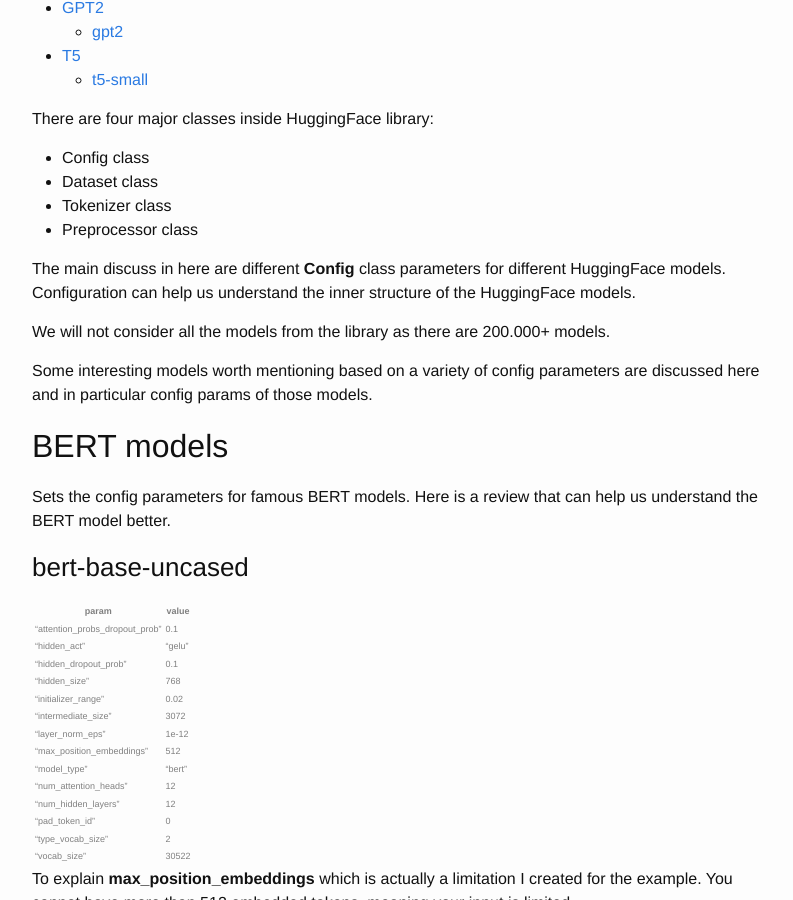
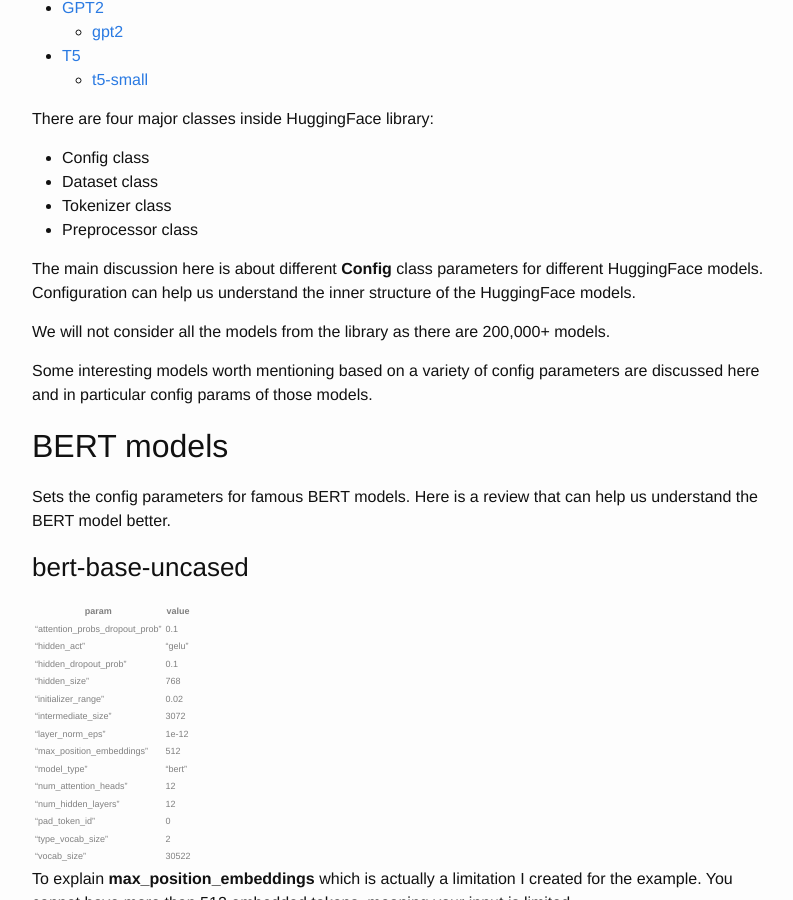
Before and after one commit to dejanbatanjac/dejanbatanjac.github.io, a Jekyll site: the page built from _posts/2020-05-25-huggingface-library.md, in a window 1280 px wide and 900 px high, scrolled down 780 px. Shown: the whole window, without its empty margins (238-1031 px from the left). Built offline with Jekyll 4.4.1, drawn with Linux system fonts in a browser that asks for light colours.

Commit message:
fix: spelling/typos in 2020-05-25-huggingface-library.md + update izveštaj.pdf
Report now 28 articles.

```diff
--- a/_posts/2020-05-25-huggingface-library.md
+++ b/_posts/2020-05-25-huggingface-library.md
@@ -41,9 +41,9 @@
 * Tokenizer class
 * Preprocessor class
 
-The main discuss in here are different **Config** class parameters for different HuggingFace models. Configuration can help us understand the inner structure of the HuggingFace models.
+The main discussion here is about different **Config** class parameters for different HuggingFace models. Configuration can help us understand the inner structure of the HuggingFace models.
 
-We will not consider all the models from the library as there are 200.000+ models.
+We will not consider all the models from the library as there are 200,000+ models.
 
 Some interesting models worth mentioning based on a variety of config parameters are discussed here and in particular config params of those models.
 
```
